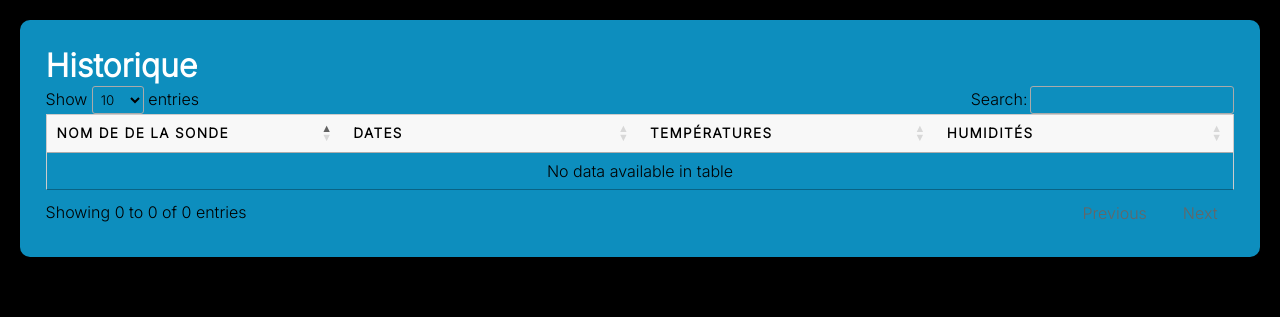
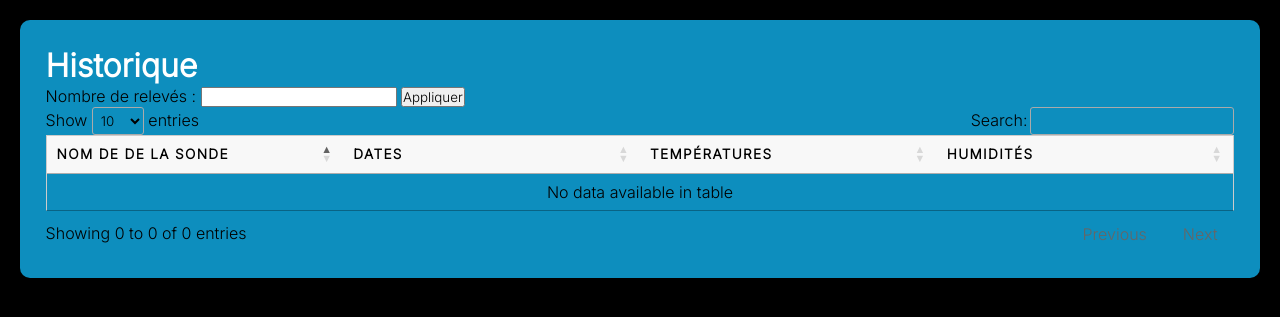
Before and after one commit to EwennV/CUBES1, a Django app: page /historique/ in a window 1280 px wide. Shown: the part 60-377 px from the top of the page. Run offline with Django 4.2, Linux system fonts and the light colour scheme; data that the repository does not hold is empty; some libraries are stand-ins or nearby versions.

Commit message:
ajout boutton de selection du nombre de données

```diff
--- a/webApp/templates/historique.html
+++ b/webApp/templates/historique.html
@@ -12,6 +12,12 @@
 </script>
 <div class="container">
 <h1>Historique</h1>
+<form class = "historique" method="get" action="{% url 'historique' %}">
+    {% csrf_token %}
+    <label for="limite_releves"> Nombre de relevés :</label>
+    <input type="number" id="limite_releves" name="limite_releves" value="{{ request.GET.limite_releves }}">
+    <button type="submit"> Appliquer </button>
+</form>
 <table id="myTable">
     <thead>
         <tr>
--- a/webApp/views.py
+++ b/webApp/views.py
@@ -6,7 +6,8 @@ def home(request):
     return render(request, 'base.html')
 
 def historique(request):
-    r = requests.get(f'http://localhost:8000/api/survey/list?limit=1000')
+    limite_releves =  request.GET.get('limite_releves', 1000)
+    r = requests.get(f'http://localhost:8000/api/survey/list?limit={limite_releves}')
     data = {'data': r.json()}
     return render(request, 'historique.html', data)
 
```
